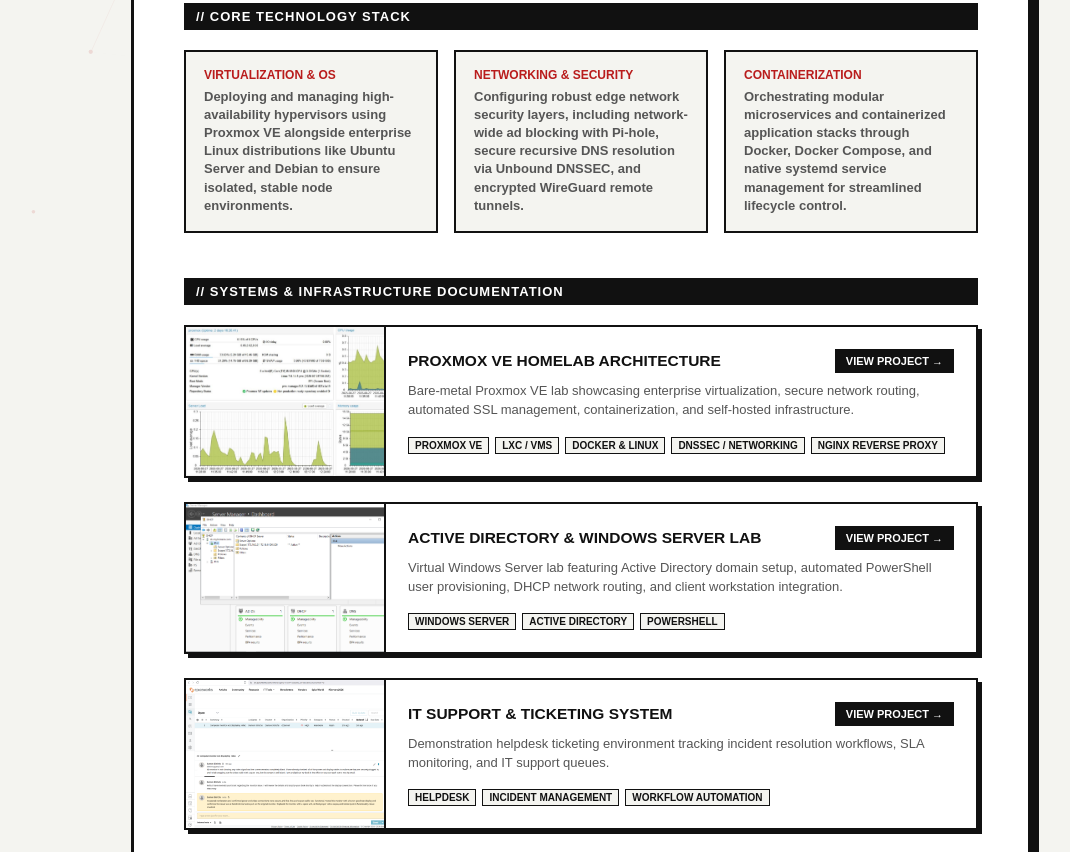
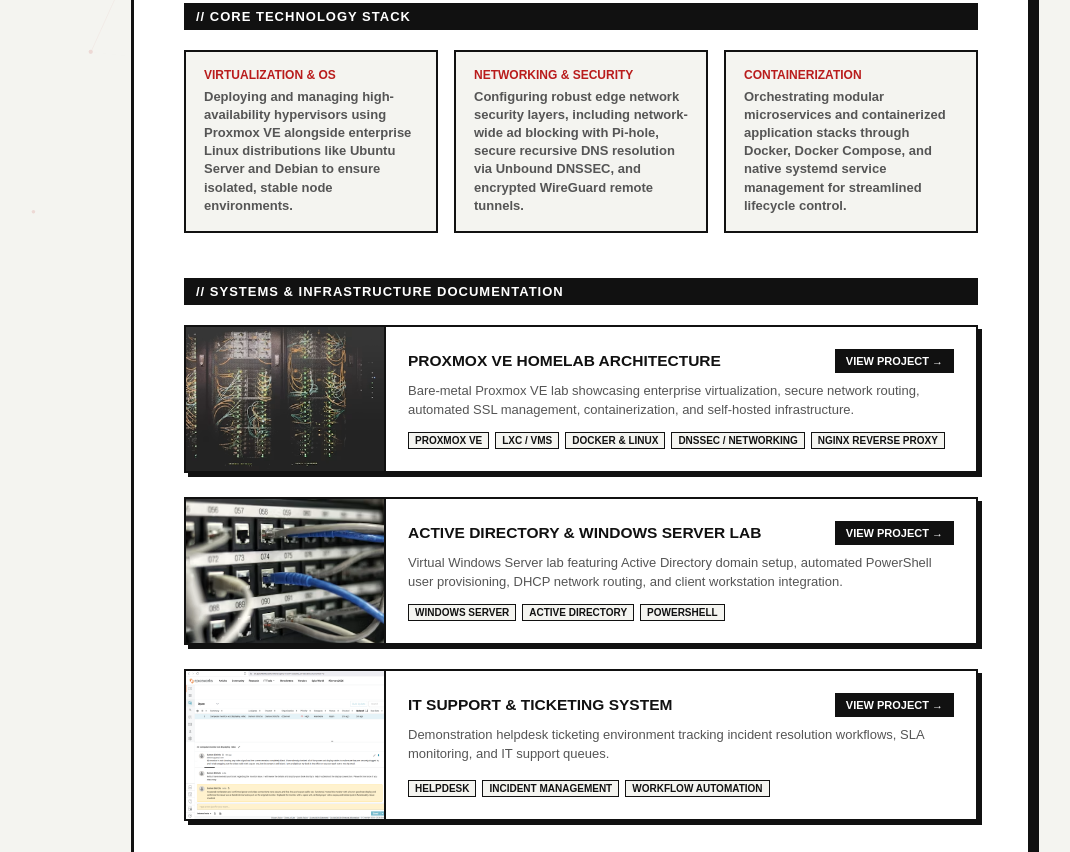
Before and after one commit to dditrichs/Portfolio_Website, a plain HTML site: page index.html in a window 1280 px wide. Shown: the part 517-1369 px from the top of the page, without its empty margins (59-1129 px from the left). Drawn offline with Linux system fonts and the light colour scheme.

```diff
--- a/index.html
+++ b/index.html
@@ -694,7 +694,7 @@
             <div class="projects-list">
 
                 <div class="project-item">
-                    <img src="assets/images/proxmox1.JPG" alt="Homelab Architecture" class="project-preview">
+                    <img src="assets/images/homelab_icon.avif" alt="Homelab Architecture" class="project-preview">
                     <div class="project-content">
                         <div>
                             <div class="project-header">
@@ -716,7 +716,7 @@
                 </div>
 
 <div class="project-item">
-                    <img src="assets/images/activedirectory.png" alt="Active Directory Infrastructure" class="project-preview">
+                    <img src="assets/images/network_topology_icon.avif" alt="Active Directory Infrastructure" class="project-preview">
                     <div class="project-content">
                         <div>
                             <div class="project-header">
```
